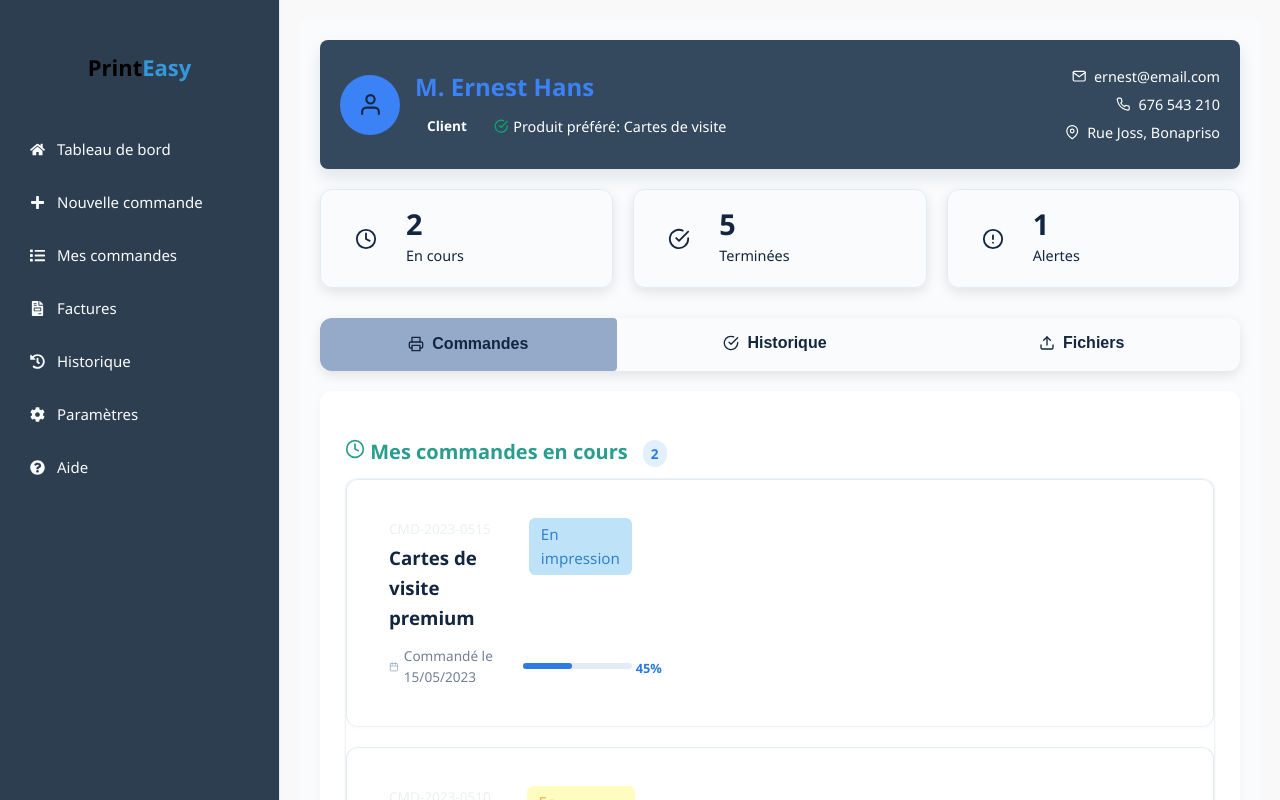
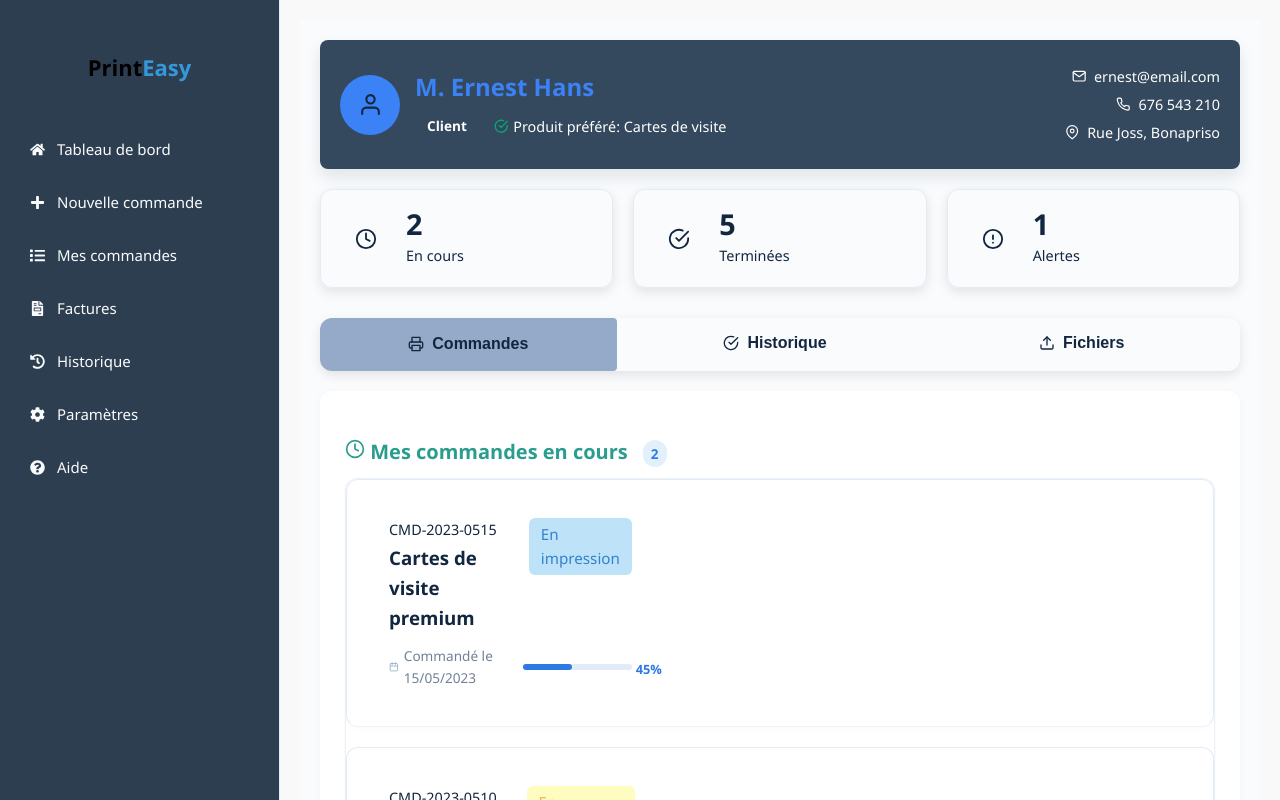
Before and after one commit to PaolaJeanne/dashboard, a React (Create React App) app: page / in a window 1280 px wide. Shown: the top 800 px of the page. Built offline with nearby package versions, Linux system fonts and the light colour scheme.

Commit message:
dashboard

```diff
--- a/src/styles/Dashboard.css
+++ b/src/styles/Dashboard.css
@@ -291,10 +291,10 @@
 }
 
 .order-id {
-  font-size: 0.85rem;
-  color: var(--text-light);
+  font-size: 0.9rem;
+  color: var(--gray-900);
   display: block;
-  margin-bottom: 3px;
+  margin-bottom: 2px;
 }
 
 .order-product {
```
